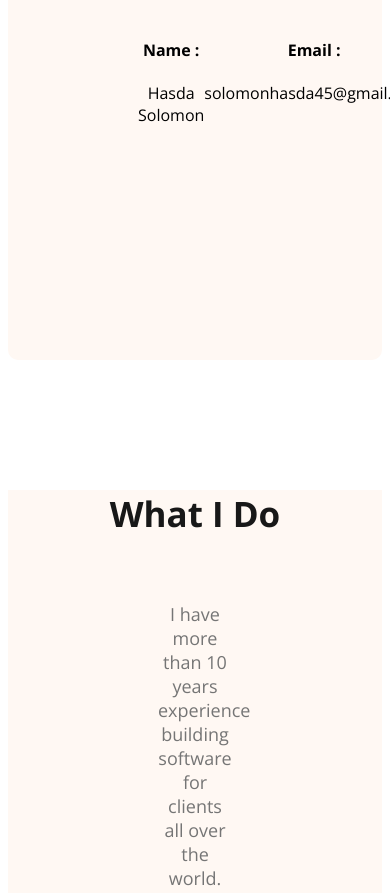
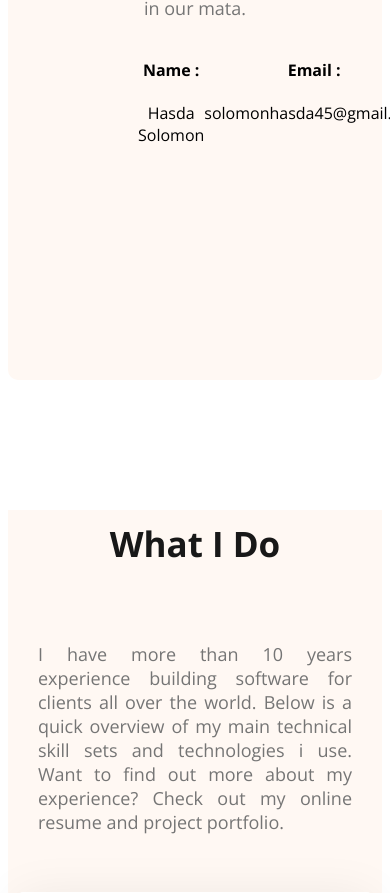
Before and after one commit to Solomon-Hasda/Responsive-portfolio, a plain HTML site: page index.html in a window 390 px wide. Shown: the part 1864-2757 px from the top of the page. Drawn offline with nearby package versions, Linux system fonts and the light colour scheme; files whose address does not match are found by name; a web font is replaced by a local one.

Commit message:
What i do and resume section responsive done

```diff
--- a/styles/style.css
+++ b/styles/style.css
@@ -137,7 +137,7 @@ main section{
     text-align: center;
 }
 
-#wido-des {
+#whido-des {
     padding: 30px 150px;
 }
 
@@ -227,3 +227,17 @@ input[type="submit"]
 .icon{
     margin-right: 25px;
 }
+
+@media screen and (max-width:576px) {
+    .skill-container,.resume-container{
+        flex-direction: column;
+    }
+    .skill-container,.resume-description ,.section-title,.resume-column{
+        padding: 10px;
+        text-align: center;
+    }
+    #wido-des , .resume-description{
+        text-align: justify;
+        padding: 30px;
+    }
+}
```
